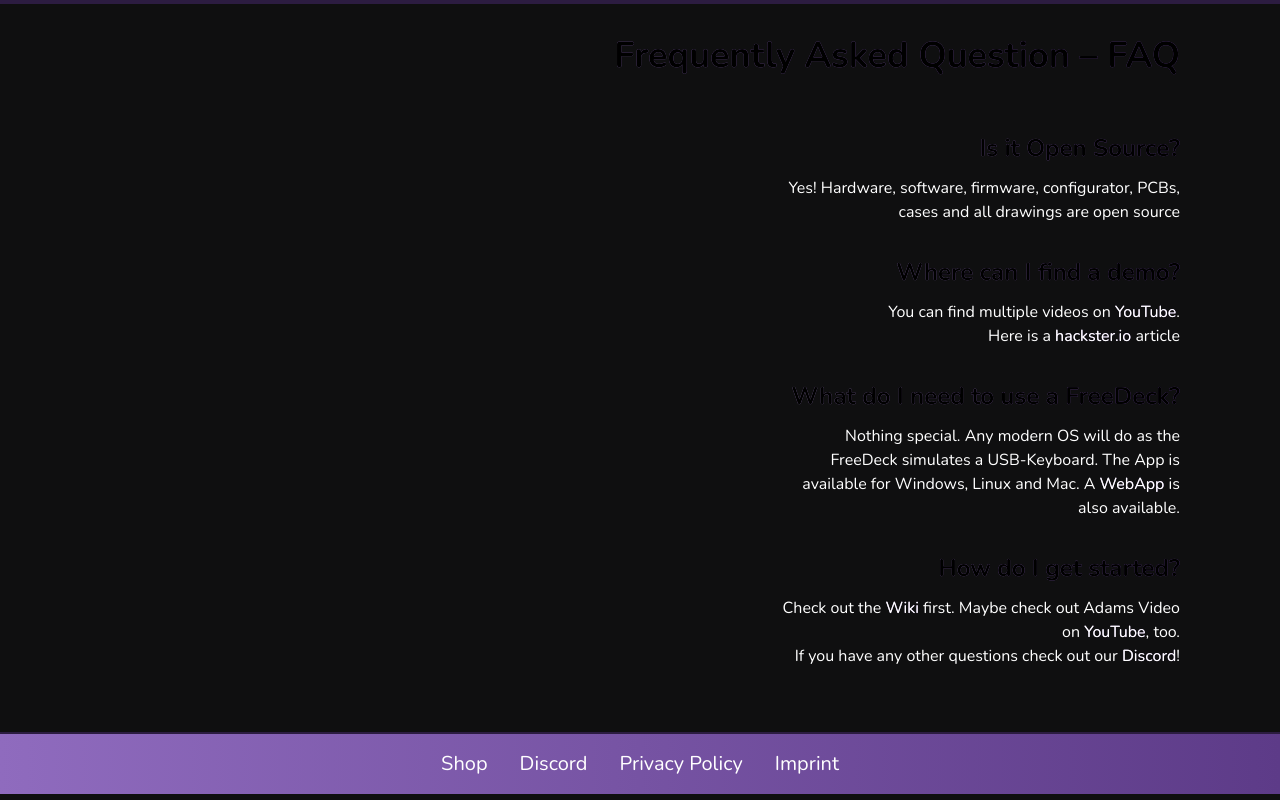
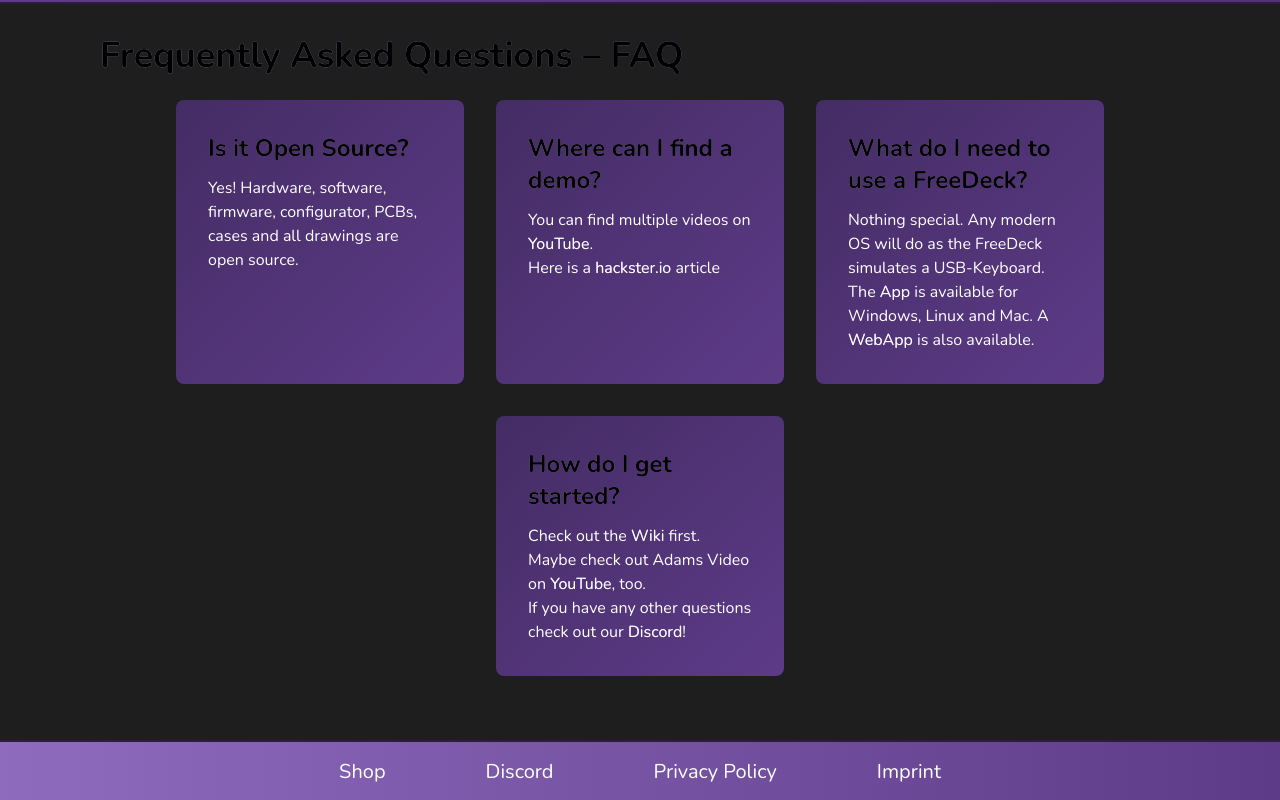
Before and after one commit to FreeYourStream/website, a Next.js app: page / in a window 1280 px wide. Shown: the part 920-1720 px from the top of the page. Built offline with nearby package versions, Linux system fonts and the light colour scheme.

Commit message:
visual changes

```diff
--- /dev/null
+++ b/components/Body.tsx
@@ -0,0 +1,8 @@
+import { FC, ReactNode } from "react";
+
+export const Body: FC<{ children: ReactNode; noBG?: boolean }> = ({
+  children,
+  noBG = false,
+}) => {
+  return <main className={`pt-8 ${!noBG && "bg-gray-700"}`}>{children}</main>;
+};
--- /dev/null
+++ b/components/Card.tsx
@@ -0,0 +1,15 @@
+import { FC, ReactNode } from "react";
+
+import { Title } from "./Title";
+
+export const Card: FC<{ title: string; children: ReactNode }> = ({
+  title,
+  children,
+}) => {
+  return (
+    <div className="rounded-lg w-72 bg-gradient-to-tl from-primary-600 to-primary-700  p-8 flex-shrink-0">
+      <Title text={title} small />
+      {children}
+    </div>
+  );
+};
--- a/components/Footer.tsx
+++ b/components/Footer.tsx
@@ -5,24 +5,38 @@ import { GITHUB_URL } from "../consts";
 export const Footer: NextComponentType = () => {
   return (
     <footer className="bg-gray-900">
-      <div className="flex justify-center items-center bg-gradient-to-r from-primary-400 to-primary-600 text-white text-xl mb-16">
-        <a target="_blank" href={GITHUB_URL}>
-          <div className="p-4 ease-in-out transition-all hover:bg-primary-700 cursor-pointer text-center">
+      <div className="flex flex-col gap-1  md:flex-row justify-center items-center bg-gradient-to-r from-primary-400 to-primary-600 text-white text-xl mb-16">
+        <a
+          className="w-full bg-primary-500 md:bg-opacity-0 md:w-auto"
+          target="_blank"
+          href={GITHUB_URL}
+        >
+          <div className="py-4 px-12 ease-in-out transition-all hover:bg-primary-700 cursor-pointer text-center">
             Shop
           </div>
         </a>
-        <a target="_blank" href={GITHUB_URL}>
-          <div className="p-4 ease-in-out transition-all hover:bg-primary-700 cursor-pointer text-center">
+        <a
+          className="w-full bg-primary-500 md:bg-opacity-0 md:w-auto"
+          target="_blank"
+          href={GITHUB_URL}
+        >
+          <div className="py-4 px-12 ease-in-out transition-all hover:bg-primary-700 cursor-pointer text-center">
             Discord
           </div>
         </a>
-        <a href="/privacy">
-          <div className="p-4 ease-in-out transition-all hover:bg-primary-700 cursor-pointer text-center">
+        <a
+          className="w-full bg-primary-500 md:bg-opacity-0 md:w-auto"
+          href="/privacy"
+        >
+          <div className="py-4 px-12 ease-in-out transition-all hover:bg-primary-700 cursor-pointer text-center">
             Privacy Policy
           </div>
         </a>
-        <a href="/imprint">
-          <div className="p-4 ease-in-out transition-all hover:bg-primary-700 cursor-pointer text-center">
+        <a
+          className="w-full bg-primary-500 md:bg-opacity-0 md:w-auto"
+          href="/imprint"
+        >
+          <div className="py-4 px-12 ease-in-out transition-all hover:bg-primary-700 cursor-pointer text-center">
             Imprint
           </div>
         </a>
--- a/components/Header.tsx
+++ b/components/Header.tsx
@@ -36,7 +36,7 @@ export const Header: FC<{ title?: string }> = ({ title }) => {
           </div>
         </header>
       </div>
-      <div className="h-24" />
+      <div className="h-16" />
     </>
   );
 };
--- a/components/Main.tsx
+++ /dev/null
@@ -1,20 +0,0 @@
-import { FC, ReactNode } from "react";
-
-import { Title } from "./Title";
-
-export const Main: FC<{
-  children: ReactNode;
-  title?: string;
-  color?: string;
-}> = ({ children, title, color = "bg-gray-900" }) => {
-  return (
-    <main
-      className={`border-b-2 border-primary-800 flex flex-col justify-center items-center pb-16 px-8 ${color}`}
-    >
-      {title && <Title text={title} />}
-      <div className="w-full max-w-page flex-grow justify-center">
-        {children}
-      </div>
-    </main>
-  );
-};
--- /dev/null
+++ b/components/Section.tsx
@@ -0,0 +1,30 @@
+import { FC, ReactNode } from "react";
+
+import { Title } from "./Title";
+
+export const Section: FC<{
+  children: ReactNode;
+  title?: string;
+  color?: boolean;
+  transparent?: boolean;
+}> = ({ children, title, color = false, transparent = false }) => {
+  return (
+    <main
+      className={`border-b-2 border-primary-800 flex flex-col justify-center items-center pb-16 px-8 ${
+        color
+          ? "bg-gradient-to-tr from-primary-600 to-primary-700"
+          : "bg-gray-700"
+      } ${transparent ? "bg-opacity-0" : ""}`}
+    >
+      {title && (
+        <Title
+          className="mt-8 md:flex-grow md:w-full max-w-page"
+          text={title}
+        />
+      )}
+      <div className="w-full max-w-page flex-grow justify-center">
+        {children}
+      </div>
+    </main>
+  );
+};
--- a/components/Title.tsx
+++ b/components/Title.tsx
@@ -1,14 +1,15 @@
 import { FC } from "react";
 
-export const Title: FC<{ text: string; small?: boolean }> = ({
-  text,
-  small = false,
-}) => {
+export const Title: FC<{
+  text: string;
+  small?: boolean;
+  className?: string;
+}> = ({ text, small = false, className }) => {
   return (
-    <div className="mt-8">
+    <div className={className}>
       <h1
         style={{ color: "#0000 !important" }}
-        className={`font-bold bg-clip-text bg-gradient-to-r from-primary-300 to-primary-500 ${
+        className={`font-bold bg-clip-text bg-gradient-to-r from-primary-200 to-primary-400 ${
           small ? "pb-3" : "pb-6"
         } ${small ? "text-2xl" : "text-4xl"}`}
       >
--- a/consts.ts
+++ b/consts.ts
@@ -3,4 +3,6 @@ export const SHOP_URL =
 export const DISCORD_URL = "https://discord.gg/sEt2Rrd";
 export const GITHUB_URL = "https://github.com/freeyourstream";
 export const CONFIGURATOR_URL = "https://fdconfig.freeyourstream.com";
+export const DOWNLOAD_URL =
+  "https://github.com/freeyourstream/freedeck-configurator/releases";
 export const WIKI_URL = "https://github.com/freeyourstream/freedeck-wiki/wiki";
--- a/pages/index.tsx
+++ b/pages/index.tsx
@@ -1,13 +1,15 @@
 import type { NextPage } from "next";
 
 import { Anchor } from "../components/Anchor";
+import { Body } from "../components/Body";
+import { Card } from "../components/Card";
 import { Footer } from "../components/Footer";
 import { Header } from "../components/Header";
-import { Main } from "../components/Main";
-import { Title } from "../components/Title";
+import { Section } from "../components/Section";
 import {
   CONFIGURATOR_URL,
   DISCORD_URL,
+  DOWNLOAD_URL,
   GITHUB_URL,
   SHOP_URL,
   WIKI_URL,
@@ -22,7 +24,8 @@ const Home: NextPage = () => {
   return (
     <div className="">
       <Header />
-      <Main color="#ffff">
+      <Body noBG>
+        <Section transparent>
           <div className="h-16" />
           <div
             style={{
@@ -106,33 +109,31 @@ const Home: NextPage = () => {
               </div>
             </div>
           </div>
-      </Main>
-      <Main color="bg-primary-800">
-        <Title text="What is the FreeDeck?" />
+        </Section>
+        <Section color title="What is the FreeDeck?">
           <p className="text-white max-w-[700px]">
             The FreeDeck is a macro pad. But instead of buttons it has screens
-          which you can press and provide a nice tactical feedback. The heart of
-          the FreeDeck is either a Raspberry Pi Pico or an Arduino Pro Micro.
-          You can configure exactly what you want it to do with the
-          FreeDecK-Configurator which is available for every OS as a WebApp and
-          App which enables additional functionality. You can search and share
-          preconfigured pages in the FreeDeck-Hub (soon) and let the ideas of
-          others inspire you! It’s firmware, configurator and hardware is
-          completely open source. The FreeDeck itself has a serial api which
-          enables you to do whatever you want and we also provide a python
-          library for that.
+            which you can press and provide a nice tactical feedback. The heart
+            of the FreeDeck is either a Raspberry Pi Pico or an Arduino Pro
+            Micro. You can configure exactly what you want it to do with the
+            FreeDecK-Configurator which is available for every OS as a WebApp
+            and App which enables additional functionality. You can search and
+            share preconfigured pages in the FreeDeck-Hub (soon) and let the
+            ideas of others inspire you! It’s firmware, configurator and
+            hardware is completely open source. The FreeDeck itself has a serial
+            api which enables you to do whatever you want and we also provide a
+            python library for that.
           </p>
-      </Main>
-      <Main>
-        <div className="text-right">
-          <Title text="Frequently Asked Question – FAQ" />
-          <div className="max-w-[400px] ml-auto">
-            <Title small text="Is it Open Source?" />
+        </Section>
+        <Section title="Frequently Asked Questions – FAQ">
+          <div className="flex flex-wrap justify-center gap-8">
+            <Card title="Is it Open Source?">
               <p className="text-white">
                 Yes! Hardware, software, firmware, configurator, PCBs, cases and
-              all drawings are open source
+                all drawings are open source.
               </p>
-            <Title small text="Where can I find a demo?" />
+            </Card>
+            <Card title="Where can I find a demo?">
               <p className="text-white">
                 You can find multiple videos on{" "}
                 <Anchor
@@ -151,17 +152,21 @@ const Home: NextPage = () => {
                 />{" "}
                 article
               </p>
-            <Title small text="What do I need to use a FreeDeck?" />
+            </Card>
+            <Card title="What do I need to use a FreeDeck?">
               <p className="text-white">
-              Nothing special. Any modern OS will do as the FreeDeck simulates a
-              USB-Keyboard. The App is available for Windows, Linux and Mac. A{" "}
+                Nothing special. Any modern OS will do as the FreeDeck simulates
+                a USB-Keyboard. The{" "}
+                <Anchor text="App" href={DOWNLOAD_URL} newTab /> is available
+                for Windows, Linux and Mac. A{" "}
                 <Anchor text="WebApp" href={CONFIGURATOR_URL} newTab /> is also
                 available.
               </p>
-            <Title small text="How do I get started?" />
+            </Card>
+            <Card title="How do I get started?">
               <p className="text-white">
-              Check out the <Anchor text="Wiki" href={WIKI_URL} newTab /> first.
-              Maybe check out Adams Video on{" "}
+                Check out the <Anchor text="Wiki" href={WIKI_URL} newTab />{" "}
+                first. Maybe check out Adams Video on{" "}
                 <Anchor
                   text="YouTube"
                   newTab
@@ -173,32 +178,10 @@ const Home: NextPage = () => {
                 If you have any other questions check out our{" "}
                 <Anchor text="Discord" newTab href={DISCORD_URL} />!
               </p>
+            </Card>
           </div>
-        </div>
-      </Main>
-      {/* <Main color="bg-primary-800">
-        <div className="flex justify-center mt-16">
-          <div className="w-[384px] h-[282px] relative">
-            <div className="absolute top-0 w-[114px] h-[79px] grid- bg-white rounded-md"></div>
-            <div className="absolute top-[102px] w-[114px] h-[79px] bg-white rounded-md"></div>
-            <div
-              style={{ lineHeight: "65px", fontSize: "110px" }}
-              className="font-fd font-thin absolute left-[125px] text-white"
-            >
-              FREE
-            </div>
-            <div
-              style={{ lineHeight: "65px", fontSize: "110px" }}
-              className="font-fd absolute top-[102px] left-[130px] text-white tracking-tighter"
-            >
-              DECK
-            </div>
-            <div className="absolute top-[204px] w-[114px] h-[79px] bg-white rounded-md"></div>
-            <div className="absolute top-[204px] left-[135px] w-[114px] h-[79px] bg-white rounded-md"></div>
-            <div className="absolute top-[204px] left-[270px] w-[114px] h-[79px] bg-white rounded-md"></div>
-          </div>
-        </div>
-      </Main> */}
+        </Section>
+      </Body>
       <Footer />
     </div>
   );
```
Also changed, not shown: pages/imprint.tsx (+11 -5 lines). Lines whose indentation alone changed are shown as unchanged.
